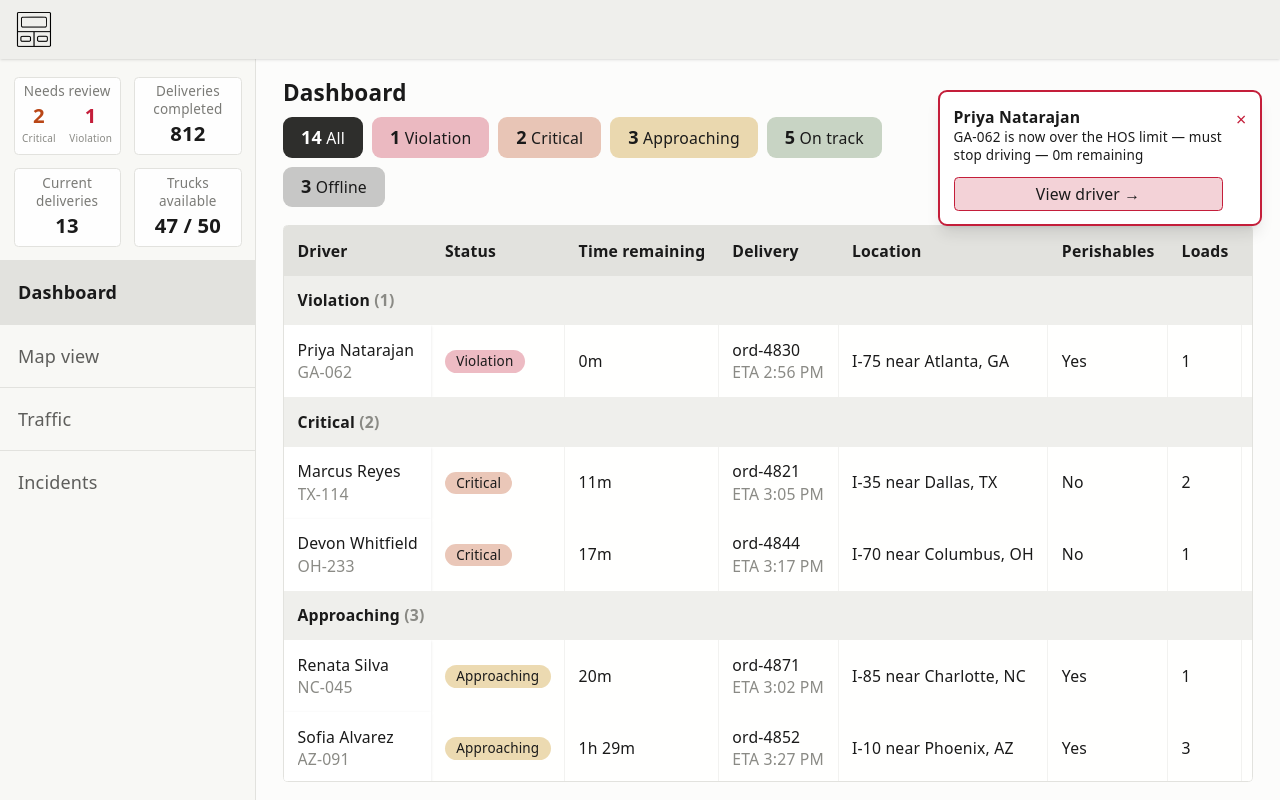
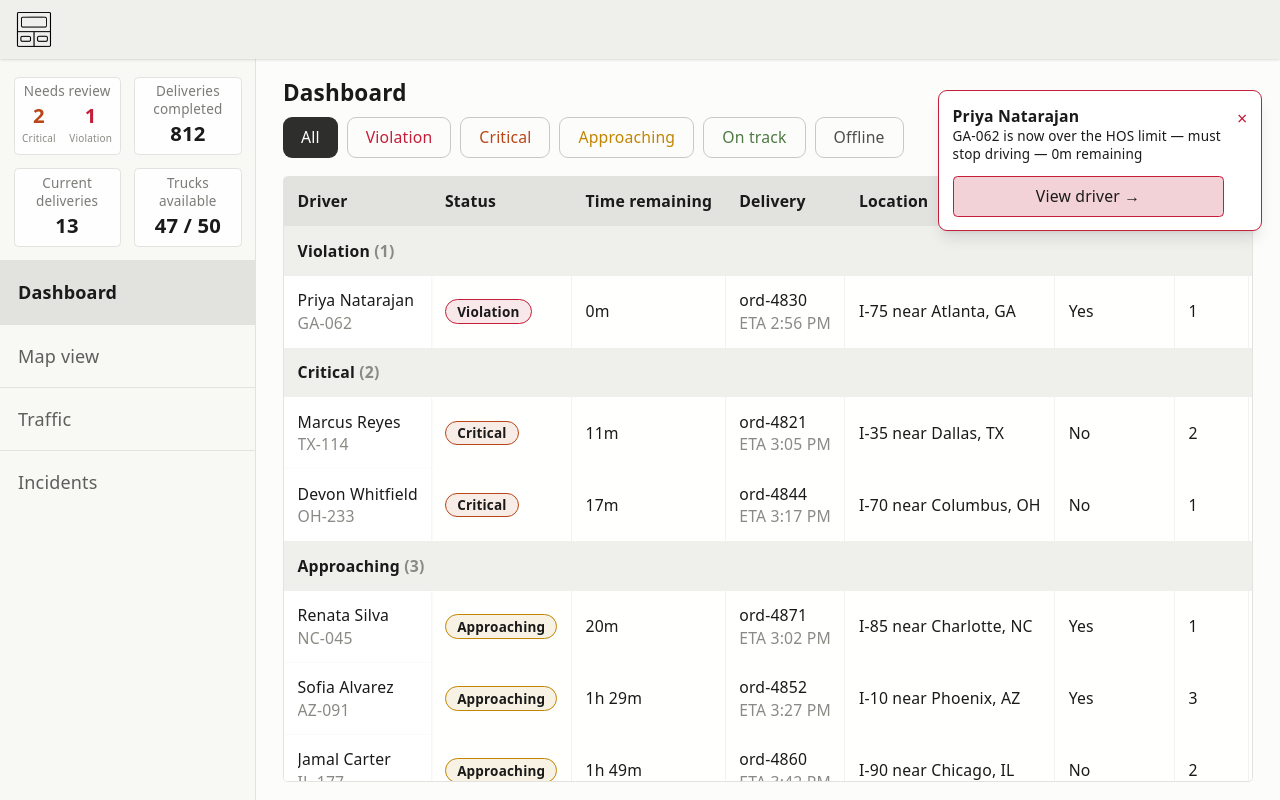
Before and after one commit to charlottemoche/fleet-toast, a React (Vite) app: page / in a window 1280 px wide. Built offline with nearby package versions, Linux system fonts and the light colour scheme; the HTML template or start-up script is replaced by a standard one.

Commit message:
feat: ui

```diff
--- a/src/components/alerts/AlertToast.jsx
+++ b/src/components/alerts/AlertToast.jsx
@@ -20,7 +20,7 @@ export function AlertToast({ driver, tier, now, onDismiss, onSelectDriver }) {
 
   return (
     <div
-      className={`flex w-72 items-start gap-3 rounded-lg border-2 border-[var(--tier)] bg-white p-3 shadow-lg dark:bg-gray-800 dark:text-white ${isExiting ? 'animate-toast-out' : 'animate-toast-in'}`}
+      className={`flex w-72 items-start gap-3 rounded-lg border border-[var(--tier)] bg-white p-3 shadow-lg dark:bg-gray-800 dark:text-white ${isExiting ? 'animate-toast-out' : 'animate-toast-in'}`}
       style={{ '--tier': `var(--color-${tier.color})` }}
     >
       <div className="min-w-0 flex-1">
@@ -32,7 +32,7 @@ export function AlertToast({ driver, tier, now, onDismiss, onSelectDriver }) {
         <button
           type="button"
           onClick={handleOpen}
-          className="mt-3 min-w-full rounded border border-[var(--tier)] bg-[var(--tier)]/20 px-2 py-1 text-sm transition-colors duration-500 hover:bg-[var(--tier)]/50 dark:bg-[var(--tier)]/20 dark:hover:bg-[var(--tier)]/30"
+          className="mt-3 h-9 min-w-full rounded border border-[var(--tier)] bg-[var(--tier)]/20 px-2 py-1 text-sm font-medium transition-colors duration-500 hover:bg-[var(--tier)]/50 dark:bg-[var(--tier)]/20 dark:hover:bg-[var(--tier)]/30"
         >
           View driver →
         </button>
--- a/src/components/dashboard/StatusFilters.jsx
+++ b/src/components/dashboard/StatusFilters.jsx
@@ -7,27 +7,15 @@ import {
 const ALL_ACTIVE_CLASS =
   'bg-gray-800 text-white dark:bg-gray-200 dark:text-gray-900'
 const ALL_INACTIVE_CLASS =
-  'bg-gray-100 text-gray-700 dark:bg-gray-800 dark:text-gray-300'
+  'border border-gray-300 text-gray-700 dark:border-gray-700 dark:text-gray-300'
 
 const mostUrgentSection = sectionOrder[0]
-
-function countAllDrivers(driversBySection) {
-  let total = 0
-  for (const drivers of driversBySection.values()) {
-    total += drivers.length
-  }
-  return total
-}
 
 export function StatusFilters({
   driversBySection,
   activeFilter,
   onFilterChange,
 }) {
-  function toggleFilter(section) {
-    onFilterChange(activeFilter === section ? null : section)
-  }
-
   return (
     <fieldset className="m-0 flex flex-wrap gap-2 border-0 p-0">
       <legend className="sr-only">Filter drivers by status</legend>
@@ -38,38 +26,36 @@ export function StatusFilters({
         className={`h-9 rounded-lg px-4 text-sm font-medium transition-colors ${
           activeFilter === null ? ALL_ACTIVE_CLASS : ALL_INACTIVE_CLASS
         }`}
+        disabled={activeFilter === null}
       >
-        <span className="text-base font-semibold">
-          {countAllDrivers(driversBySection)}
-        </span>{' '}
         All
       </button>
       {sectionOrder.map((section) => {
         const isActive = activeFilter === section
         const color = getSectionColor(section)
+        const isMostUrgent = section === mostUrgentSection
 
         return (
           <button
             key={section}
             type="button"
-            onClick={() => toggleFilter(section)}
+            onClick={() => onFilterChange(section)}
             aria-pressed={isActive}
             style={{ '--tier': `var(--color-${color})` }}
             className={
               isActive
                 ? 'h-9 rounded-lg bg-[var(--tier)] px-4 text-sm font-medium text-white transition-colors'
-                : 'h-9 rounded-lg bg-[var(--tier)]/30 px-4 text-sm font-medium text-gray-900 transition-colors duration-500 hover:bg-[var(--tier)]/50 dark:bg-[var(--tier)]/60 dark:text-gray-300'
+                : 'h-9 rounded-lg border border-gray-300 px-4 text-sm font-medium text-[var(--tier)] transition-colors duration-500 hover:bg-[var(--tier)]/10 dark:border-gray-700'
             }
+            disabled={isActive}
           >
-            <span
-              className="text-base font-semibold"
-              aria-live={
-                section === mostUrgentSection ? 'assertive' : undefined
-              }
-            >
-              {driversBySection.get(section).length}
-            </span>{' '}
             {getSectionLabel(section)}
+            {isMostUrgent && (
+              <span className="sr-only" aria-live="assertive">
+                {driversBySection.get(section).length}{' '}
+                {getSectionLabel(section)}
+              </span>
+            )}
           </button>
         )
       })}
--- a/src/components/dashboard/driverColumns.jsx
+++ b/src/components/dashboard/driverColumns.jsx
@@ -27,7 +27,7 @@ export const driverColumns = [
   {
     key: 'status',
     label: 'Status',
-    headerClassName: 'w-[18%] lg:w-[14%]',
+    headerClassName: 'w-[18%] lg:w-[12%]',
     cellClassName: 'truncate border-r border-gray-100/80 dark:border-gray-800',
     render: ({ tier }) => <StatusBadge tier={tier} />,
   },
--- a/src/components/status/StatusBadge.jsx
+++ b/src/components/status/StatusBadge.jsx
@@ -1,7 +1,7 @@
 export function StatusBadge({ tier }) {
   return (
     <span
-      className="pointer-events-none inline-flex items-center rounded-full bg-[var(--tier)]/30 px-2.5 py-0.5 text-xs font-medium text-gray-900 dark:bg-[var(--tier)]/60 dark:text-white"
+      className="pointer-events-none inline-flex items-center rounded-full border border-[var(--tier)] bg-[var(--tier)]/10 px-2.5 py-0.5 text-xs font-medium font-semibold dark:bg-[var(--tier)]/60 dark:text-white"
       style={{ '--tier': `var(--color-${tier.color})` }}
     >
       {tier.label}
```
